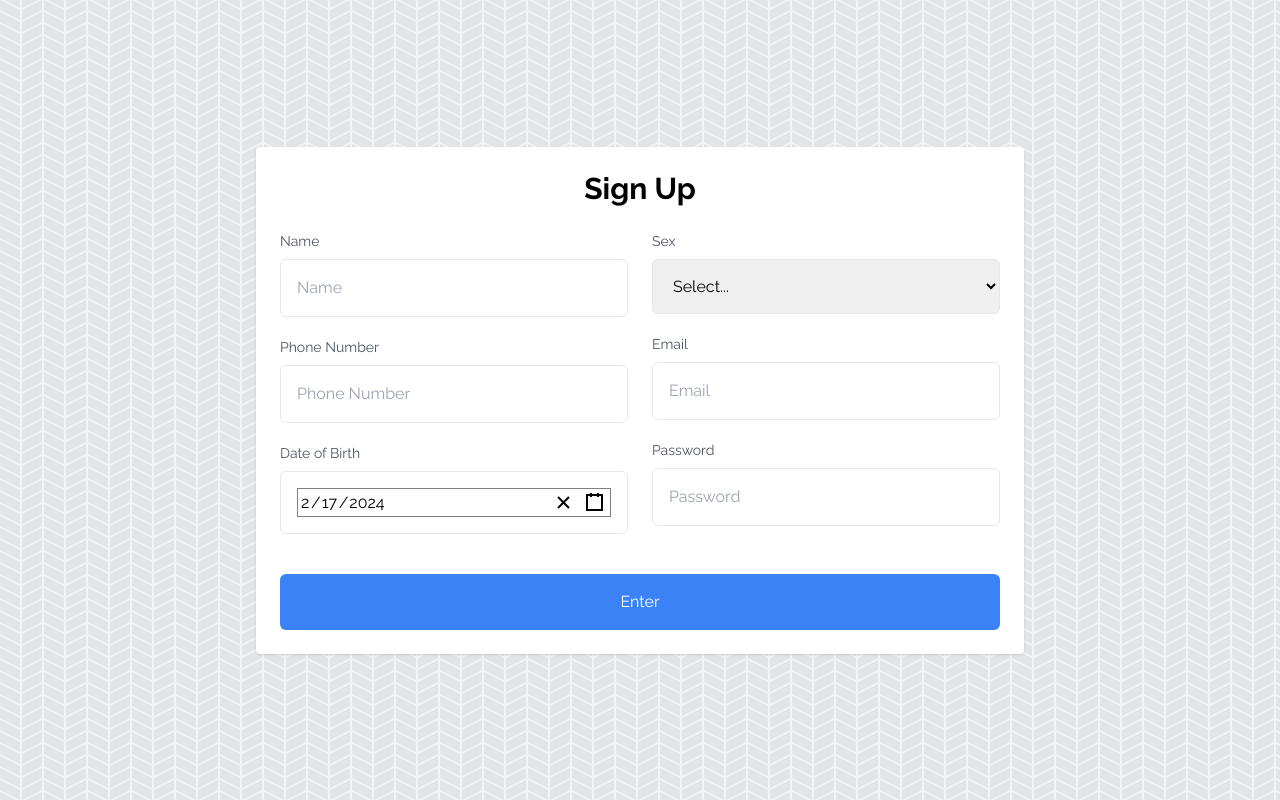
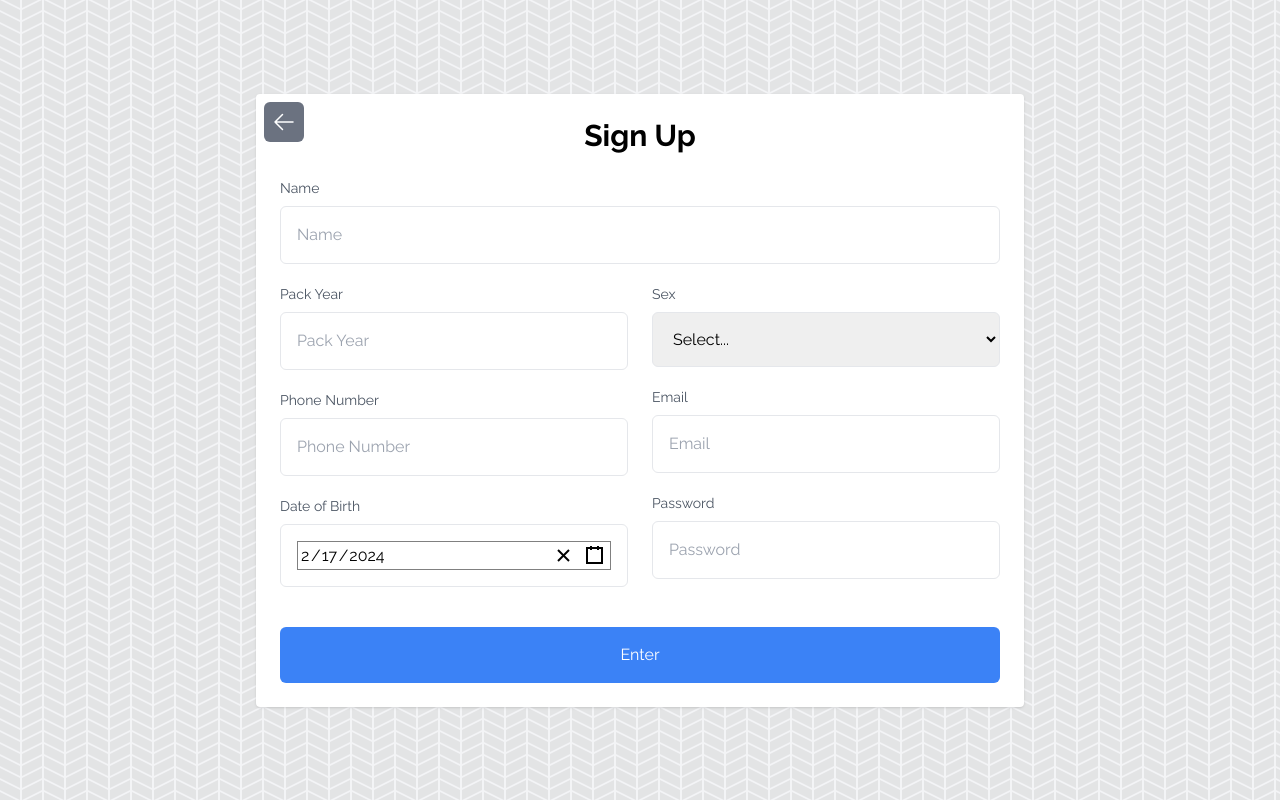
Before and after one commit to AnishG-git/Axxess2024, a React (Create React App) app in the folder frontend/: page /signup in a window 1280 px wide. Built offline with nearby package versions, Linux system fonts and the light colour scheme.

Commit message:
added pack year

```diff
--- a/frontend/src/pages/homepage.js
+++ b/frontend/src/pages/homepage.js
@@ -1,6 +1,8 @@
 import React from 'react';
+import {useNavigate} from 'react-router-dom';
 
 function Homepage() {
+  const navigate = useNavigate();
   return (
     <div>
       <div className="fixed top-0 left-0 w-full h-screen">
@@ -17,8 +19,13 @@
           <div className="w-full text-center text-8xl font-bold text-black py-3">COPeePee</div>
           <div className="w-full text-center text-2xl  py-3 text-black">Predicting a happier, healthier life.</div>
           <div className="flex w-full items-center justify-center py-5">
-            <button className="py-5 px-10 m-5 z-0 bg-indigo-600 text-white rounded-full font-bold hover:bg-violet-300 hover:text-black">Sign Up</button>
-            <div className="py-5 px-10 z-0 m-5 bg-indigo-600 text-white rounded-full font-bold hover:bg-violet-300 hover:text-black">Log In</div>
+            <button className="py-5 px-10 m-5 z-0 bg-indigo-600 text-white rounded-full font-bold hover:bg-violet-300 hover:text-black"
+              onClick={() => navigate('/signup')}
+            >Sign Up</button>
+            <div
+              className="py-5 px-10 z-0 m-5 bg-indigo-600 text-white rounded-full font-bold hover:bg-violet-300 hover:text-black"
+              onClick={() => navigate('/login')}
+            >Log In</div>
           </div>
         </div>
       </div>
--- a/frontend/src/pages/login.js
+++ b/frontend/src/pages/login.js
@@ -23,6 +23,7 @@
             </label>
             <input type="password" id="password" name="password" placeholder="Password" className="w-full p-4 border rounded-md outline-none hover:border-blue-500" />
           </div>
+
         </form>
 
         <button className="w-full p-4 bg-blue-500 text-white rounded-md hover:bg-blue-600">Enter</button>
--- a/frontend/src/pages/signup.js
+++ b/frontend/src/pages/signup.js
@@ -2,8 +2,11 @@
 import DatePicker from 'react-date-picker';
 import 'react-date-picker/dist/DatePicker.css';
 import 'react-calendar/dist/Calendar.css';
+import BackArrow from '../icons/backarrow';
+import { useNavigate } from 'react-router-dom';
 
 function Signup() {
+  const navigate = useNavigate();
   const [phoneNumber, setPhoneNumber] = useState('');
   const [dateOfBirth, setDateOfBirth] = useState(new Date());
 
@@ -17,15 +20,24 @@
   return (
     <div>
       <div className="flex items-center justify-center h-screen">
-        <div className="w-3/5 bg-white p-6 rounded shadow flex flex-col justify-evenly">
+        <div className="relative w-3/5 bg-white p-6 rounded shadow flex flex-col justify-evenly">
+          <button onClick={() => navigate(-1)} className="absolute top-2 left-2 p-2 bg-gray-500 text-white rounded-md hover:bg-red-600">
+            <BackArrow />
+          </button>
           <h1 className="text-3xl font-bold text-center">Sign Up</h1>
           <form className="mt-6 flex flex-wrap -mx-3">
-            <div className="w-full md:w-1/2 px-3 mb-5">
-              <div className="mb-5">
+              <div className="w-full mb-5 px-3">
                 <label htmlFor="name" className="block mb-2 text-sm font-medium text-gray-600">
                   Name
                 </label>
                 <input type="text" id="name" name="name" placeholder="Name" className="w-full p-4 border rounded-md outline-none hover:border-blue-500" />
+              </div>
+            <div className="w-full md:w-1/2 px-3 mb-5">
+              <div className="mb-5">
+                <label htmlFor="packyear" className="block mb-2 text-sm font-medium text-gray-600">
+                  Pack Year
+                </label>
+                <input type="number" id="packyear" name="packyear" placeholder="Pack Year" className="w-full p-4 border rounded-md outline-none hover:border-blue-500" />
               </div>
               <div className="mb-5">
                 <label htmlFor="phonenumber" className="block mb-2 text-sm font-medium text-gray-600">
```
Also changed, not shown: frontend/src/icons/placeholder.txt (deleted).
